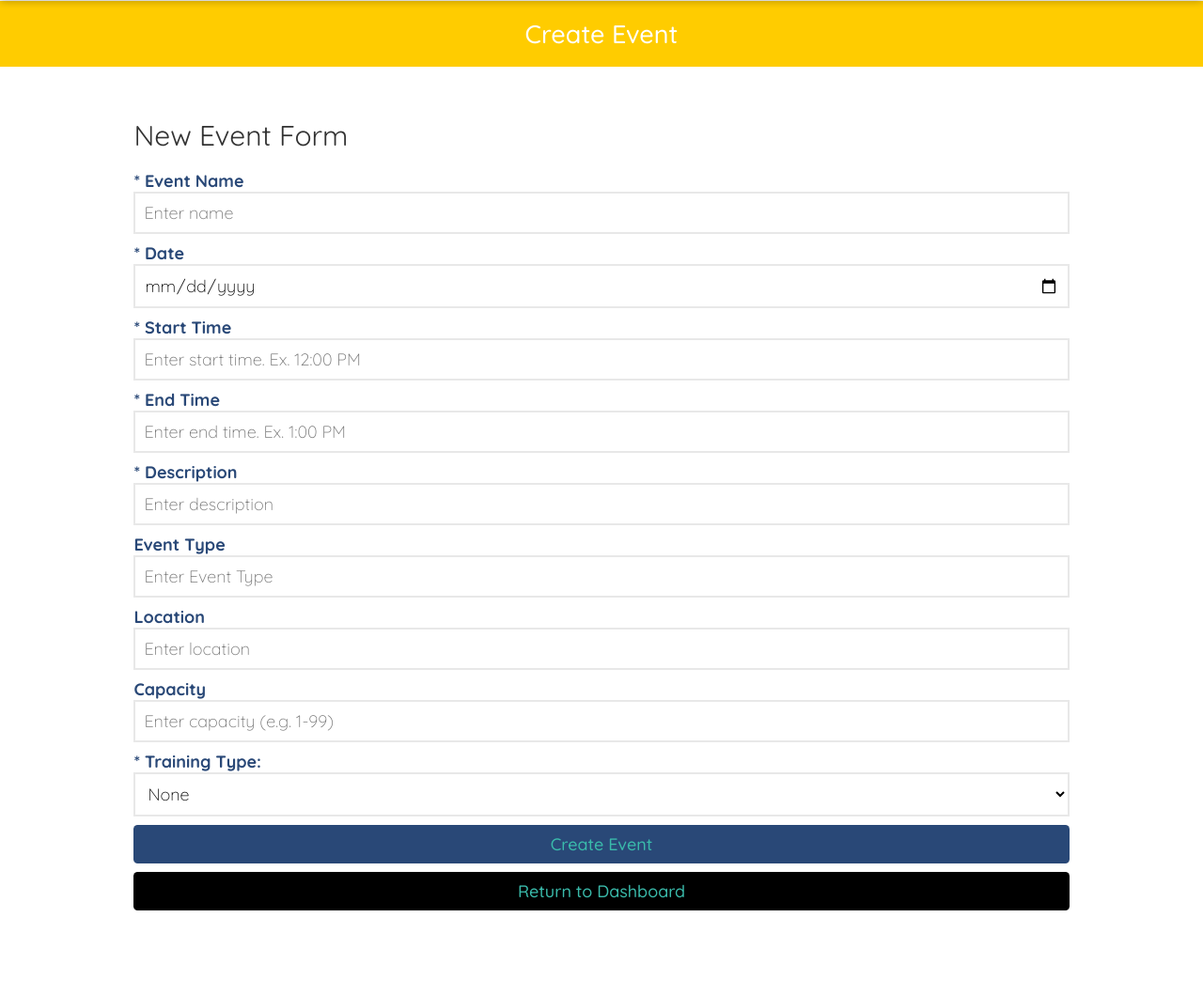
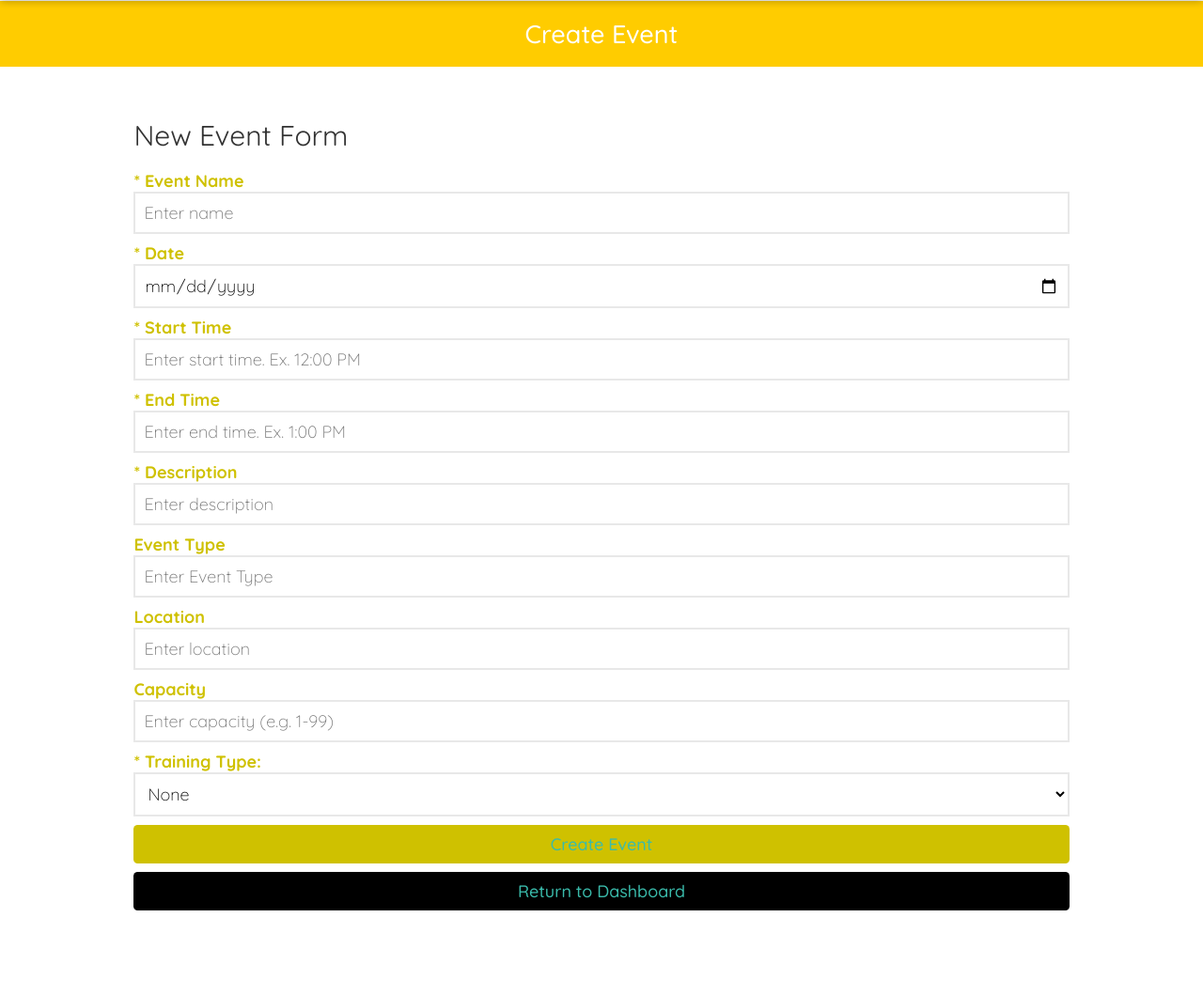
Before and after one commit to Garrett-Mckenzie/CASA, a PHP site: page /stepvarepo/addEvent.php in a window 1280 px wide. Shown: the part 95-1154 px from the top of the page at 94% size. Run offline with PHP 8.4, Linux system fonts and the light colour scheme; the visitor is signed in with stand-in values (Sample User, id 1).

Commit message:
changed --main-color in base.cc

```diff
--- a/css/base.css
+++ b/css/base.css
@@ -61,7 +61,7 @@ table, td, tr, th, form, fieldset, em, button, a {
 
     --shadow-and-border-color: #e8e8e8;
 
-    --main-color: #294877; /* Changed to Fred SPCA Navy */
+    --main-color: #CFC100; /* Changed to Fred SPCA Navy */
 
     --accent-color: #c52e81;
 
```
